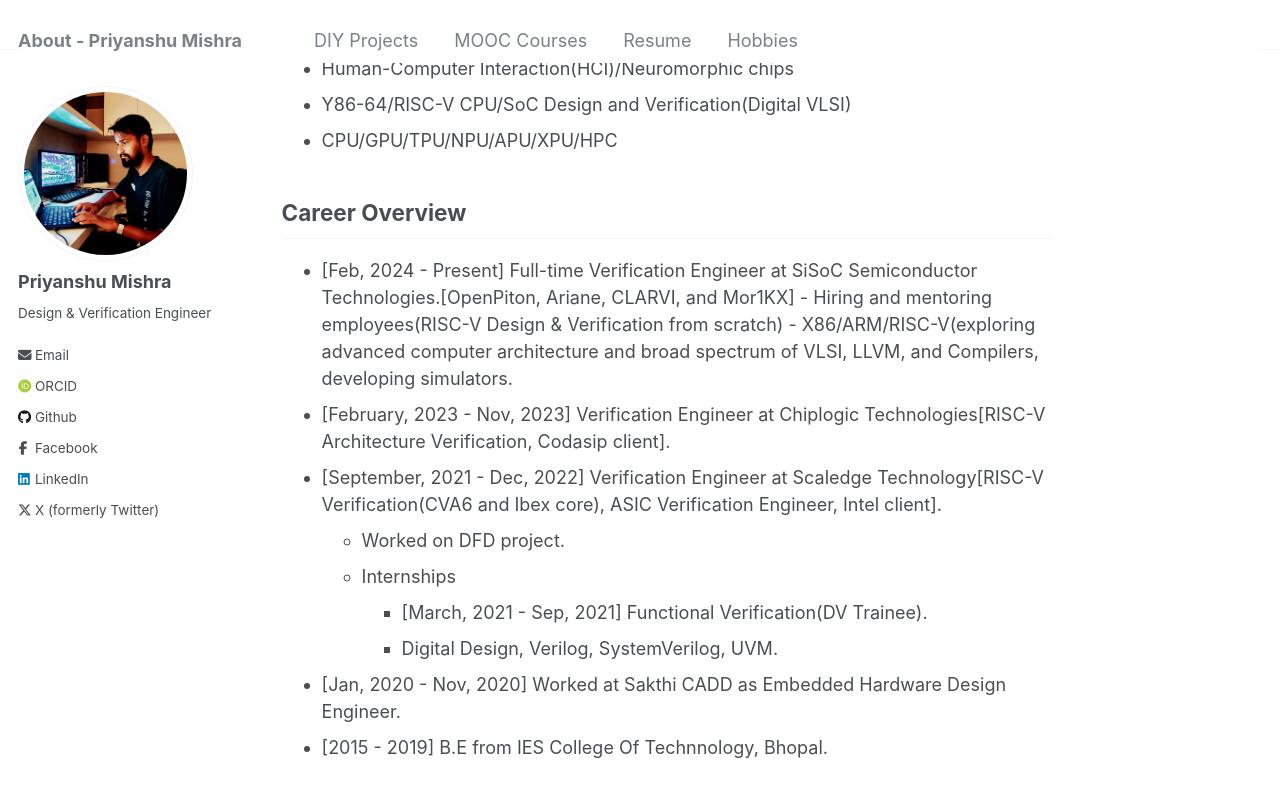
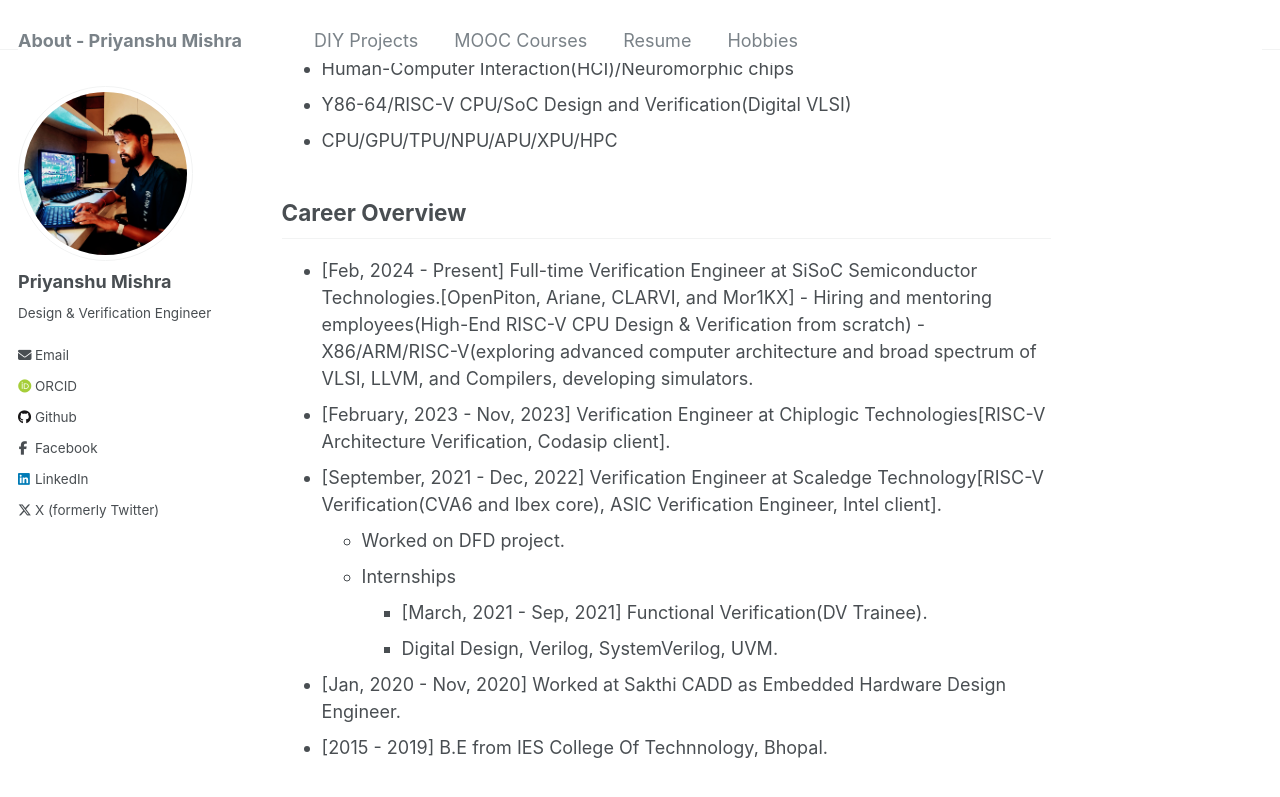
Before and after one commit to Priyanshumishra77/priyanshu.github.io, a Jekyll site: the page built from _pages/about.md, in a window 1280 px wide and 900 px high, scrolled down 472 px. Shown: the top 797 px of the window. Built offline with Jekyll 4.4.1, drawn with Linux system fonts in a browser that asks for light colours; some web fonts are replaced.

Commit message:
Update about.md

```diff
--- a/_pages/about.md
+++ b/_pages/about.md
@@ -25,7 +25,7 @@ Research Interests
 Career Overview
 ---------------
  - [Feb, 2024 - Present] Full-time Verification Engineer at SiSoC Semiconductor Technologies.[OpenPiton, Ariane, CLARVI, and Mor1KX]
-         - Hiring and mentoring employees(RISC-V Design & Verification from scratch)
+         - Hiring and mentoring employees(High-End RISC-V CPU Design & Verification from scratch)
          - X86/ARM/RISC-V(exploring advanced computer architecture and broad spectrum of VLSI, LLVM, and Compilers, developing simulators.
  - [February, 2023 - Nov, 2023] Verification Engineer at Chiplogic Technologies[RISC-V Architecture Verification, Codasip client].
  -  [September, 2021 - Dec, 2022] Verification Engineer at Scaledge Technology[RISC-V Verification(CVA6 and Ibex core), ASIC Verification Engineer, Intel client].
```
